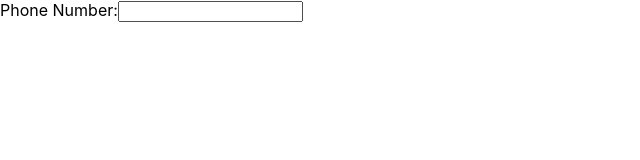
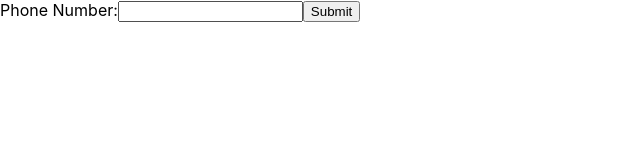
Before and after one commit to iisangil/yummy-src, a Next.js app in the folder frontend/: page /signin in a window 1280 px wide. Shown: the top 160 px of the page, without its empty margins (0-640 px from the left). Built offline with nearby package versions, Linux system fonts and the light colour scheme.

Commit message:
making progress

```diff
--- /dev/null
+++ b/frontend/pages/signin.js
@@ -0,0 +1,28 @@
+import Head from 'next/head';
+import { useForm } from 'react-hook-form';
+
+export default function SignIn() {
+    const { register, errors, handleSubmit } = useForm();
+    // on submit log in with firebase
+    const onSubmit = data => console.log(data);
+
+    return (
+        <form onSubmit={handleSubmit(onSubmit)}>
+            <label>
+                Phone Number:
+                <input
+                 name="number"
+                 type="text"
+                 ref={register({ required: true, maxLength: 10, minLength: 10 })}
+                />
+            </label>
+            <input type="submit" value="Submit"></input>
+            {errors.number?.type === "required" &&
+             "Your input is required."}
+            {errors.number?.type === "maxLength" &&
+             "Your input is too long."}
+            {errors.number?.type === "minLength" &&
+             "Your input is too short."}
+        </form>
+    )
+}
--- a/frontend/pages/signin/index.js
+++ /dev/null
@@ -1,19 +0,0 @@
-import React, { useState } from 'react';
-import { useForm } from 'react-hook-form';
-
-export default function SignIn() {
-    const [phone, setPhone] = useState("");
-    const [user, setUser] = useState("");
-
-    const { register, handleSubmit } = useForm();
-    const onSubmit = data => console.log(data);
-
-    return (
-        <form onSubmit={handleSubmit(onSubmit)}>
-            <label>
-                Phone Number:
-                <input name="phoneNumber" ref={register({ required: true })} />
-            </label>
-        </form>
-    )
-}
```
Also changed, not shown: frontend/pages/index.js (+12 -6 lines).
